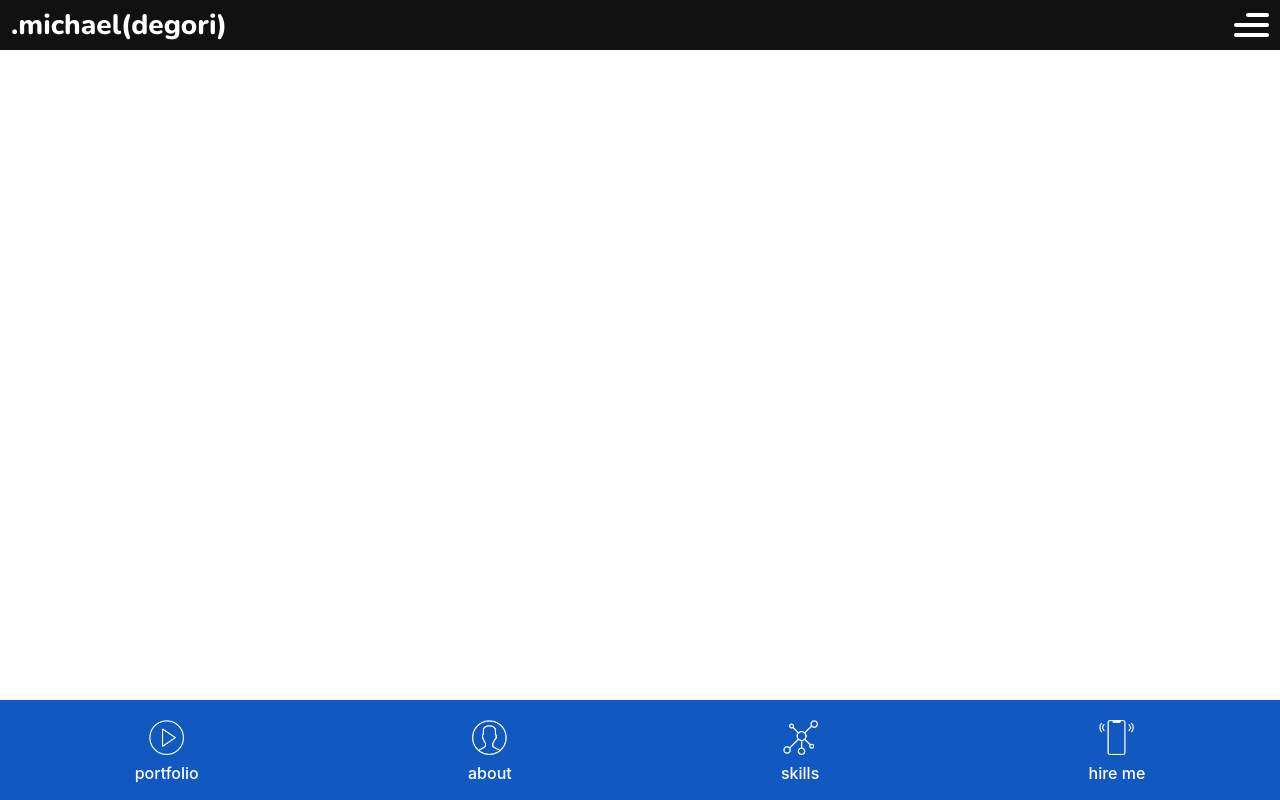
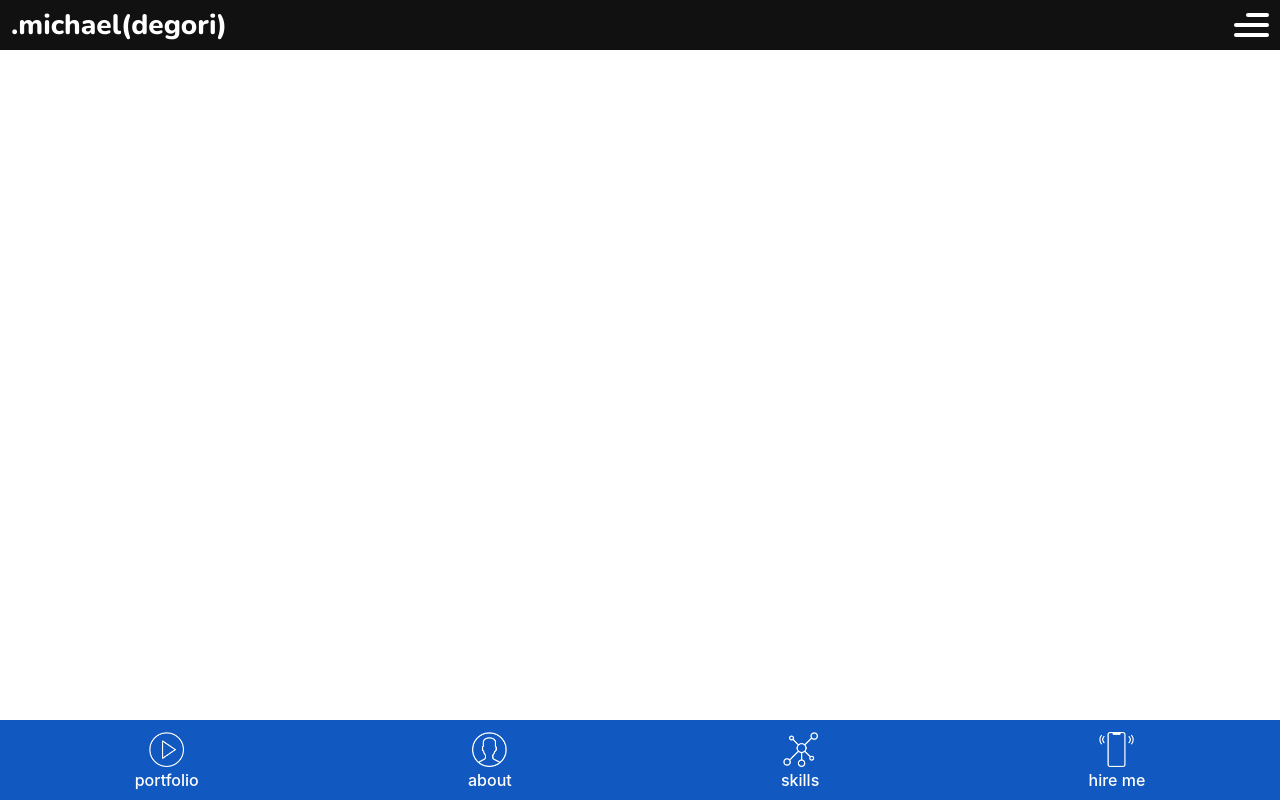
Before and after one commit to michaeldegori/portfolio-site, a React (Create React App) app: page /contact in a window 1280 px wide. Built offline with nearby package versions, Linux system fonts and the light colour scheme.

Commit message:
adjusted footer height again

```diff
--- a/src/styles/App.css
+++ b/src/styles/App.css
@@ -234,7 +234,7 @@ footer {
   position: fixed;
   left: 0;
   bottom: 0;
-  height: 100px;
+  height: 80px;
   width: 100%;
   background-color: #1159c0;
   display: flex;
@@ -249,7 +249,7 @@ footer h4 {
 
 footer img {
   width: 35px;
-  padding-bottom: 10px;
+  padding-bottom: 5px;
 }
 
 .footer-icon-container a {
```
